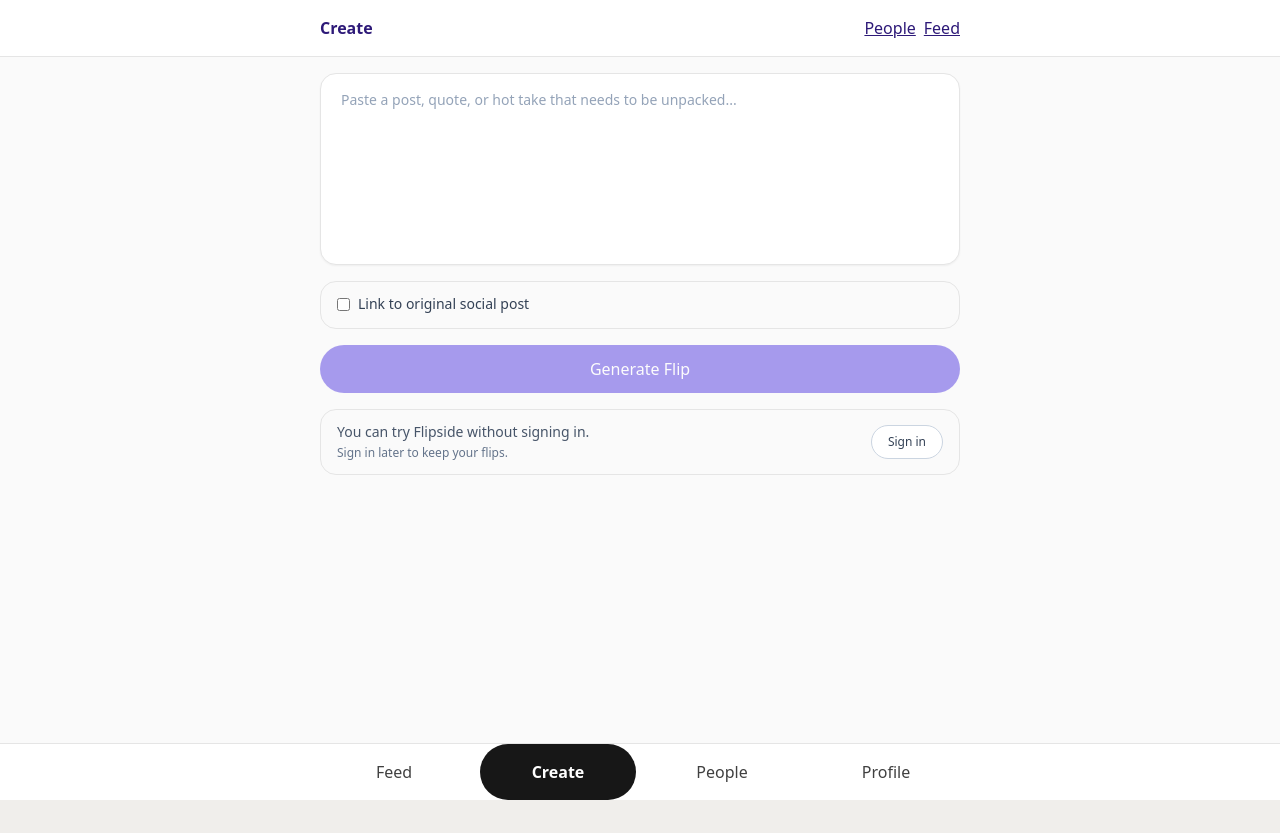
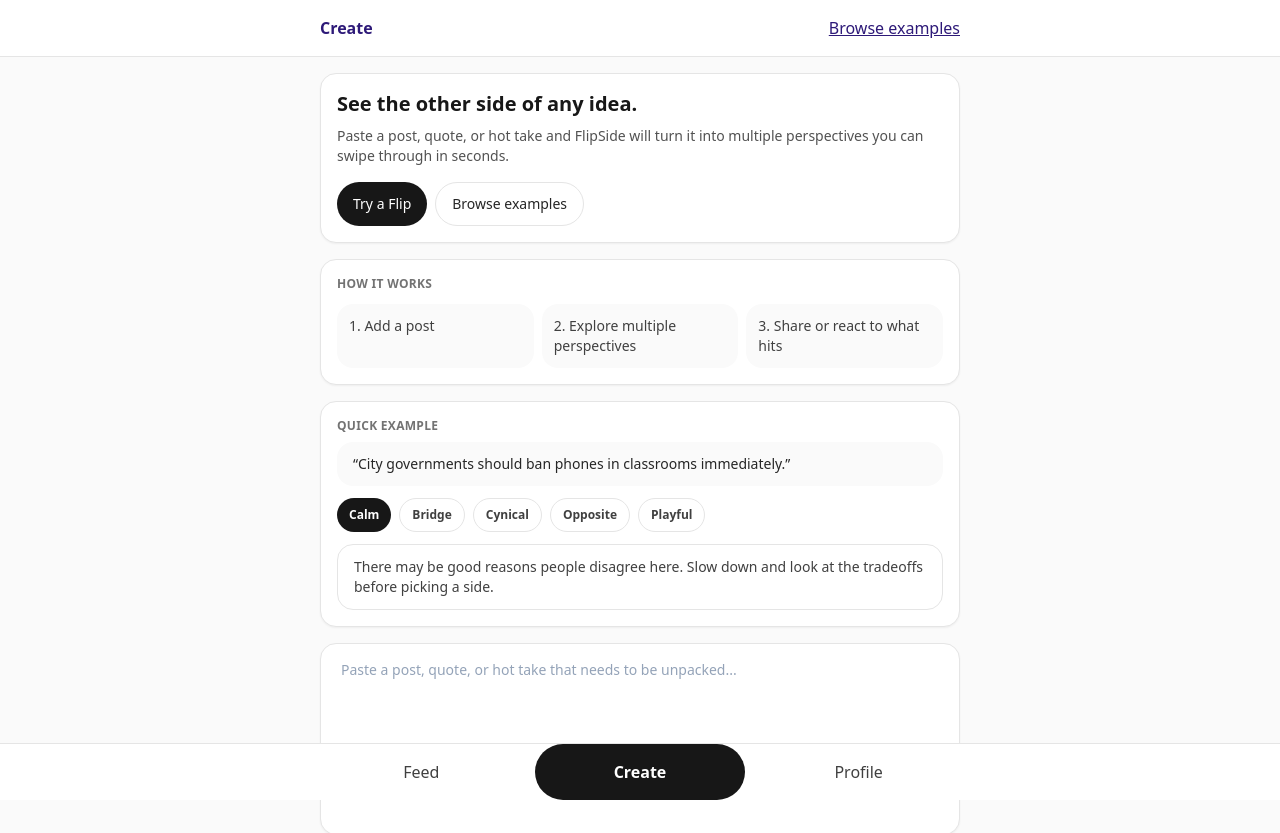
Before and after one commit to downsem/flipside-web, a Next.js app: page / in a window 1280 px wide. Shown: the top 833 px of the page. Before the commit the page ends 800 px from the top, so only its background shows below. Built offline with nearby package versions, Linux system fonts and the light colour scheme; no server answers.

Commit message:
MVP: simplify nav + update feed/home

```diff
--- a/src/app/feed/page.client.tsx
+++ b/src/app/feed/page.client.tsx
@@ -2,6 +2,7 @@
 "use client";
 
 import { useEffect, useState } from "react";
+import { useRouter } from "next/navigation";
 import Link from "next/link";
 import { collection, onSnapshot, orderBy, query } from "firebase/firestore";
 import { auth, db } from "@/app/firebase";
@@ -17,6 +18,7 @@ type Post = any;
 type Filter = "all" | TimelineId;
 
 export default function FeedPageClient() {
+  const router = useRouter();
   const [posts, setPosts] = useState<Post[]>([]);
   const [user, setUser] = useState<any>(null);
   const [filter, setFilter] = useState<Filter>("all");
@@ -109,6 +111,12 @@ export default function FeedPageClient() {
         </div>
       }
     >
+      {!err && !loading && posts.length > 0 && (
+        <div className="mb-3 rounded-[var(--radius-card)] border border-neutral-200 bg-white px-4 py-3 text-sm text-neutral-600 shadow-sm">
+          Swipe through the lenses to see how the same idea changes when the perspective changes.
+        </div>
+      )}
+
       {err && (
         <ErrorState
           description={err}
@@ -132,7 +140,7 @@ export default function FeedPageClient() {
           title="No flips yet"
           description="Be the first to add one."
           ctaLabel="Create a flip"
-          onCta={() => (window.location.href = "/")}
+          onCta={() => router.push("/")}
         />
       )}
 
--- a/src/app/page.tsx
+++ b/src/app/page.tsx
@@ -16,6 +16,34 @@ import { AppShell } from "@/components/shell/AppShell";
 import { Button } from "@/components/ui/Button";
 
 type SourceType = "original" | "import-other";
+
+type DemoLens = {
+  label: string;
+  text: string;
+};
+
+const DEMO_LENSES: DemoLens[] = [
+  {
+    label: "Calm",
+    text: "There may be good reasons people disagree here. Slow down and look at the tradeoffs before picking a side.",
+  },
+  {
+    label: "Bridge",
+    text: "Both sides may care about the same outcome, even if they are arguing about the best path to get there.",
+  },
+  {
+    label: "Cynical",
+    text: "Sometimes the loudest version of a debate is more about status and signaling than solving the real issue.",
+  },
+  {
+    label: "Opposite",
+    text: "What if the strongest argument is actually the reverse of your first instinct, and the current consensus is missing something important?",
+  },
+  {
+    label: "Playful",
+    text: "Imagine this take getting tossed into a group chat and immediately coming back with five wildly different spins.",
+  },
+];
 
 function detectPlatform(url: string): string {
   try {
@@ -38,12 +66,10 @@ export default function AddPage() {
   const [text, setText] = useState("");
   const [busy, setBusy] = useState(false);
   const [error, setError] = useState<string | null>(null);
+  const [activeDemoLens, setActiveDemoLens] = useState<string>(DEMO_LENSES[0].label);
 
-  // ✅ Single optional "original post link" input
   const [hasSourceLink, setHasSourceLink] = useState(false);
   const [sourceUrl, setSourceUrl] = useState("");
-
-  // Stable auth state (avoids auth.currentUser flicker on first paint)
   const [user, setUser] = useState<any>(null);
 
   const router = useRouter();
@@ -61,11 +87,9 @@ export default function AddPage() {
     setError(null);
 
     try {
-      // Validate optional link
       const urlTrimmed = sourceUrl.trim();
       if (hasSourceLink && urlTrimmed) {
         try {
-          // throws if invalid
           new URL(urlTrimmed);
         } catch {
           setError("That link doesn't look valid. Please paste a full URL.");
@@ -78,14 +102,12 @@ export default function AddPage() {
       const sourceType: SourceType = finalSourceUrl ? "import-other" : "original";
       const sourcePlatform = finalSourceUrl ? detectPlatform(finalSourceUrl) : null;
 
-      // Ensure we always have *some* Firebase user (anonymous is fine)
       let u = auth.currentUser;
       if (!u) {
         u = await loginAnonymously();
         setUser(u);
       }
 
-      // If user is NOT anonymous, ensure profile doc exists (Google sign-in)
       if (u && !u.isAnonymous) {
         await ensureUserProfile(u);
       }
@@ -106,7 +128,6 @@ export default function AddPage() {
         authorIsAnonymous: !!u?.isAnonymous,
       });
 
-      // Call API with postId + text so rewrites get written to Firestore
       const res = await fetch("/api/flip", {
         method: "POST",
         headers: { "Content-Type": "application/json" },
@@ -118,9 +139,6 @@ export default function AddPage() {
 
       const json = await res.json().catch(() => null);
 
-      // If rewrites fail to generate (missing env vars in Codespaces, OpenAI hiccup, etc),
-      // we still created the original post successfully — don't strand the user on Create.
-      // We'll log the error and continue to the feed.
       if (!res.ok || !json?.ok) {
         console.error("Error generating rewrites:", json ?? (await res.text()));
       }
@@ -134,26 +152,76 @@ export default function AddPage() {
   }
 
   const canSubmit = text.trim().length > 0 && !busy;
-
-  // Show sign-in CTA if not signed in OR signed in anonymously
   const showSignInBox = !user || !!user?.isAnonymous;
+  const activeLensCopy = DEMO_LENSES.find((lens) => lens.label === activeDemoLens)?.text;
 
   return (
     <AppShell
       title="Create"
       headerRight={
-        <div className="flex items-center gap-2">
-          <Link href="/prototype/create" className="text-[var(--text-sm)] underline">
-            People
-          </Link>
-          <Link href="/feed" className="text-[var(--text-sm)] underline">
-            Feed
-          </Link>
-        </div>
+        <Link href="/feed" className="text-[var(--text-sm)] underline">
+          Browse examples
+        </Link>
       }
     >
-      <form onSubmit={handleSubmit} className="space-y-4">
-        {/* Text input */}
+      <div className="mb-4 space-y-4">
+        <div className="rounded-[var(--radius-card)] border border-neutral-200 bg-white p-4 shadow-sm">
+          <div className="text-xl font-semibold text-neutral-900">See the other side of any idea.</div>
+          <p className="mt-2 text-sm text-neutral-600">
+            Paste a post, quote, or hot take and FlipSide will turn it into multiple perspectives you can swipe through in seconds.
+          </p>
+          <div className="mt-4 flex gap-2">
+            <a
+              href="#create-form"
+              className="inline-flex min-h-[44px] items-center justify-center rounded-[var(--radius-pill)] bg-neutral-900 px-4 text-sm font-medium text-white"
+            >
+              Try a Flip
+            </a>
+            <Link
+              href="/feed"
+              className="inline-flex min-h-[44px] items-center justify-center rounded-[var(--radius-pill)] border border-neutral-200 bg-white px-4 text-sm font-medium text-neutral-800"
+            >
+              Browse examples
+            </Link>
+          </div>
+        </div>
+
+        <div className="rounded-[var(--radius-card)] border border-neutral-200 bg-white p-4 shadow-sm">
+          <div className="text-xs font-semibold uppercase tracking-wide text-neutral-500">How it works</div>
+          <div className="mt-3 grid gap-2 text-sm text-neutral-700 sm:grid-cols-3">
+            <div className="rounded-2xl bg-neutral-50 px-3 py-3">1. Add a post</div>
+            <div className="rounded-2xl bg-neutral-50 px-3 py-3">2. Explore multiple perspectives</div>
+            <div className="rounded-2xl bg-neutral-50 px-3 py-3">3. Share or react to what hits</div>
+          </div>
+        </div>
+
+        <div className="rounded-[var(--radius-card)] border border-neutral-200 bg-white p-4 shadow-sm">
+          <div className="text-xs font-semibold uppercase tracking-wide text-neutral-500">Quick example</div>
+          <p className="mt-2 rounded-2xl bg-neutral-50 px-4 py-3 text-sm text-neutral-800">
+            “City governments should ban phones in classrooms immediately.”
+          </p>
+          <div className="mt-3 flex flex-wrap gap-2">
+            {DEMO_LENSES.map((lens) => {
+              const active = lens.label === activeDemoLens;
+              return (
+                <button
+                  key={lens.label}
+                  type="button"
+                  onClick={() => setActiveDemoLens(lens.label)}
+                  className={active ? "rounded-full bg-neutral-900 px-3 py-2 text-xs font-semibold text-white" : "rounded-full border border-neutral-200 bg-white px-3 py-2 text-xs font-semibold text-neutral-700"}
+                >
+                  {lens.label}
+                </button>
+              );
+            })}
+          </div>
+          <div className="mt-3 rounded-2xl border border-neutral-200 px-4 py-3 text-sm text-neutral-700">
+            {activeLensCopy}
+          </div>
+        </div>
+      </div>
+
+      <form id="create-form" onSubmit={handleSubmit} className="space-y-4">
         <div className="rounded-[var(--radius-card)] border border-neutral-200 bg-white px-4 py-3 shadow-sm">
           <textarea
             className="h-40 w-full resize-none rounded-2xl border-0 bg-transparent px-1 py-1 text-sm text-slate-900 placeholder:text-slate-400 focus:outline-none"
@@ -164,7 +232,6 @@ export default function AddPage() {
           />
         </div>
 
-        {/* ✅ Single optional link section */}
         <div className="rounded-[var(--radius-card)] border border-neutral-200 bg-neutral-50 px-4 py-3 text-sm">
           <label className="inline-flex items-center gap-2 text-slate-700">
             <input
@@ -199,7 +266,6 @@ export default function AddPage() {
           Generate Flip
         </Button>
 
-        {/* Sign-in CTA */}
         {showSignInBox && (
           <div className="flex items-center justify-between rounded-[var(--radius-card)] border border-neutral-200 bg-neutral-50 px-4 py-3 text-sm">
             <span className="text-slate-600">
--- a/src/components/shell/BottomTabs.tsx
+++ b/src/components/shell/BottomTabs.tsx
@@ -7,7 +7,6 @@ import { cn } from "@/lib/cn";
 const TABS = [
   { href: "/feed", label: "Feed" },
   { href: "/", label: "Create", isCenter: true },
-  { href: "/prototype", label: "People" },
   { href: "/account", label: "Profile" },
 ];
 
@@ -24,7 +23,7 @@ export function BottomTabs() {
       )}
       style={{ paddingBottom: "env(safe-area-inset-bottom)" }}
     >
-      <div className="mx-auto grid h-14 max-w-2xl grid-cols-4 gap-2 px-3">
+      <div className="mx-auto grid h-14 max-w-2xl grid-cols-3 gap-2 px-3">
         {TABS.map((t) => {
           const active =
             pathname === t.href || (t.href !== "/" && pathname.startsWith(t.href));
@@ -37,9 +36,7 @@ export function BottomTabs() {
                 "flex items-center justify-center",
                 "min-h-[44px] rounded-[var(--radius-pill)]",
                 "text-[var(--text-sm)] font-medium",
-                // Requested: active = black, inactive = white
                 active ? "bg-neutral-900 text-white" : "bg-white text-neutral-700",
-                // Slightly emphasize center tab without changing the rule
                 t.isCenter && "font-semibold"
               )}
             >
```
